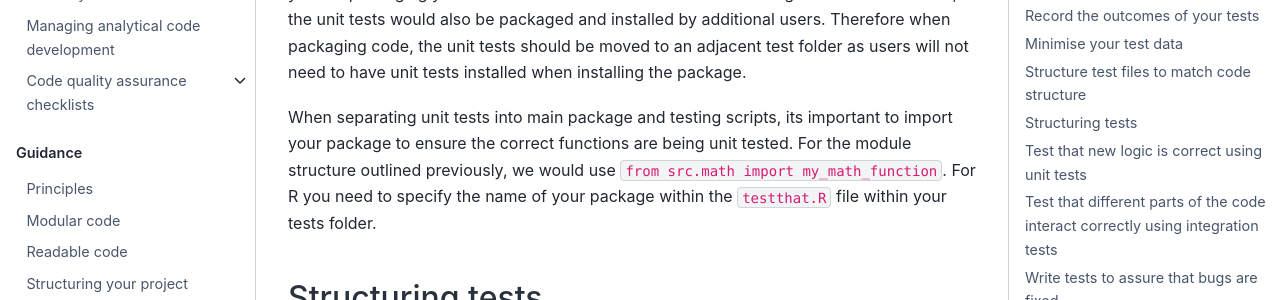
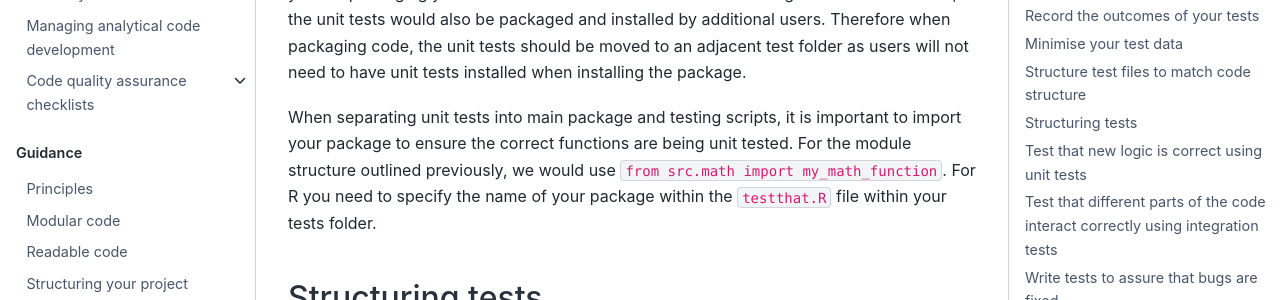
Before and after one commit to best-practice-and-impact/qa-of-code-guidance, a Jupyter Book: the page built from book/testing_code.md, in a window 1280 px wide and 900 px high, scrolled down 6917 px. Shown: the part 153-453 px from the top of the window. Built offline with Jupyter Book 1.0.4 settings and Sphinx 7.4.7 and the Sphinx Book theme 1.1.4, drawn with Linux system fonts in a browser that asks for light colours.

Commit message:
Replaces `its` to `it is`

```diff
--- a/book/testing_code.md
+++ b/book/testing_code.md
@@ -300,7 +300,7 @@ the unit tests would also be packaged and installed by additional users.
 Therefore when packaging code,
 the unit tests should be moved to an adjacent test folder as users will not need to have unit tests installed when installing the package.
 
-When separating unit tests into main package and testing scripts, its important to import your package to ensure the correct functions are being unit tested.
+When separating unit tests into main package and testing scripts, it is important to import your package to ensure the correct functions are being unit tested.
 For the module structure outlined previously, we would use `from src.math import my_math_function`.
 For R you need to specify the name of your package within the `testthat.R` file within your tests folder.
 
```
